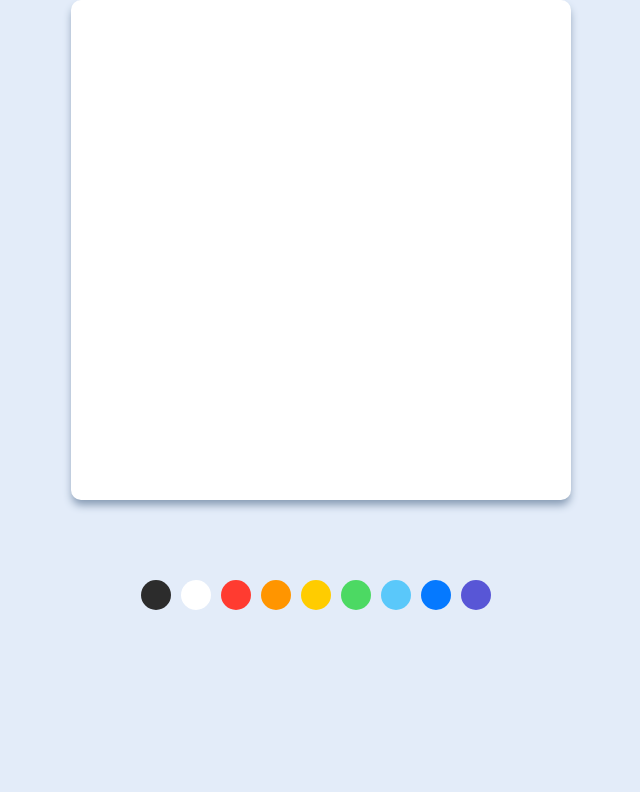
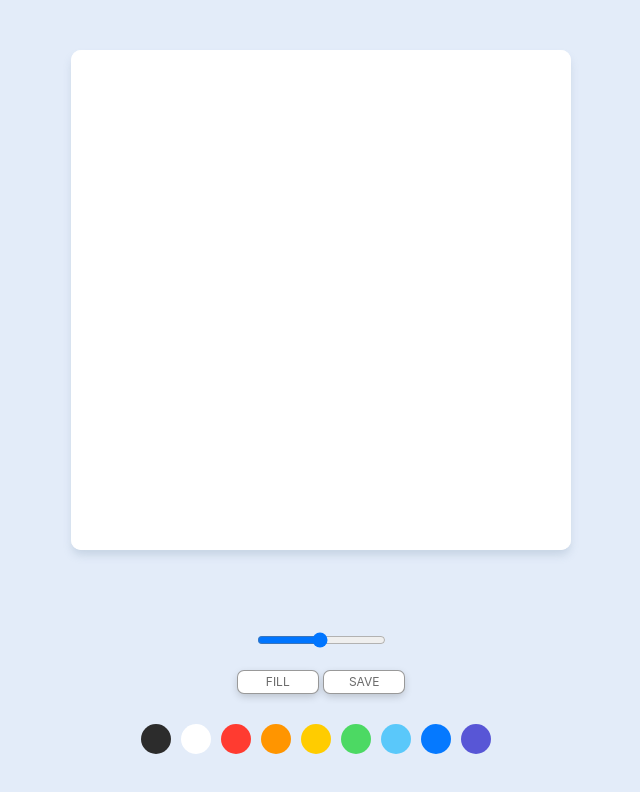
Before and after one commit to hatbann/paint, a plain HTML site: page index.html in a window 1280 px wide. Shown: the whole page, without its empty margins (319-959 px from the left). Drawn offline with Linux system fonts and the light colour scheme.

Commit message:
Finish my Painting board

```diff
--- a/app.js
+++ b/app.js
@@ -0,0 +1,108 @@
+const canvas = document.getElementById('jsCanvas');
+const ctx = canvas.getContext('2d');
+const colors = document.getElementsByClassName('jsColor');
+const range = document.getElementById('jsRange');
+const mode = document.getElementById('jsMode');
+const save = document.getElementById('jsSave');
+
+const INITIAL_COLOR = '#2c2c2c';
+
+canvas.width = document.getElementsByClassName('canvas')[0].offsetWidth;
+canvas.height = document.getElementsByClassName('canvas')[0].offsetHeight;
+
+ctx.fillStyle = 'white';
+ctx.fillRect(0, 0, canvas.width, canvas.height);
+ctx.strokeStyle = INITIAL_COLOR;
+ctx.lineWidth = '2.5';
+ctx.fillStyle = INITIAL_COLOR;
+
+let painting = false;
+let filling = false;
+
+function stopPainting() {
+  painting = false;
+}
+
+function startPainting() {
+  painting = true;
+}
+
+function handleCanvasClick() {
+  if (filling) {
+    ctx.fillRect(0, 0, canvas.width, canvas.height);
+  }
+}
+
+function onMouseMove(event) {
+  const x = event.offsetX;
+  const y = event.offsetY;
+  if (!painting) {
+    ctx.beginPath();
+    ctx.moveTo(x, y);
+  } else {
+    ctx.lineTo(x, y);
+    ctx.stroke();
+  }
+}
+
+function onMouseDown(event) {
+  painting = true;
+}
+
+function changeColor(event) {
+  const color = event.target.style.backgroundColor;
+  ctx.strokeStyle = color;
+  ctx.fillStyle = color;
+}
+
+function handleRangeChange(event) {
+  const newWidth = event.target.value;
+  ctx.lineWidth = newWidth;
+}
+
+function handleModeClick(event) {
+  if (filling === true) {
+    filling = false;
+    mode.innerText = 'Fill';
+  } else {
+    filling = true;
+    mode.innerText = 'Paint';
+  }
+}
+
+function handleSaveClick(event) {
+  const image = canvas.toDataURL('image/png');
+  const link = document.createElement('a');
+  link.href = image;
+  link.download = 'PaintJS[Export]';
+  link.click();
+}
+
+function handleCM(event) {
+  event.preventDefault();
+}
+
+if (canvas) {
+  canvas.addEventListener('mousemove', onMouseMove);
+  canvas.addEventListener('mousedown', startPainting);
+  canvas.addEventListener('mouseup', stopPainting);
+  canvas.addEventListener('mouseleave', stopPainting);
+  canvas.addEventListener('click', handleCanvasClick);
+  canvas.addEventListener('contextmenu', handleCM);
+}
+
+Array.from(colors).forEach((color) =>
+  color.addEventListener('click', changeColor)
+);
+
+if (range) {
+  range.addEventListener('input', handleRangeChange);
+}
+
+if (mode) {
+  mode.addEventListener('click', handleModeClick);
+}
+
+if (save) {
+  save.addEventListener('click', handleSaveClick);
+}
--- a/index.html
+++ b/index.html
@@ -10,16 +10,57 @@
   <body>
     <canvas id="jsCanvas" class="canvas"> </canvas>
     <div class="controls">
+      <div class="controls__range">
+        <input
+          type="range"
+          id="jsRange"
+          min="0.1"
+          max="5.0"
+          value="2.5"
+          step="0.1"
+        />
+      </div>
+      <div class="controls__btns">
+        <button id="jsMode">Fill</button>
+        <button id="jsSave">Save</button>
+      </div>
       <div class="controls_colors" id="jsColors">
-        <div class="controls_color" style="background-color: #2c2c2c"></div>
-        <div class="controls_color" style="background-color: white"></div>
-        <div class="controls_color" style="background-color: #ff3b30"></div>
-        <div class="controls_color" style="background-color: #ff9500"></div>
-        <div class="controls_color" style="background-color: #ffcc00"></div>
-        <div class="controls_color" style="background-color: #4cd963"></div>
-        <div class="controls_color" style="background-color: #5ac8fa"></div>
-        <div class="controls_color" style="background-color: #0579ff"></div>
-        <div class="controls_color" style="background-color: #5856d6"></div>
+        <div
+          class="controls_color jsColor"
+          style="background-color: #2c2c2c"
+        ></div>
+        <div
+          class="controls_color jsColor"
+          style="background-color: white"
+        ></div>
+        <div
+          class="controls_color jsColor"
+          style="background-color: #ff3b30"
+        ></div>
+        <div
+          class="controls_color jsColor"
+          style="background-color: #ff9500"
+        ></div>
+        <div
+          class="controls_color jsColor"
+          style="background-color: #ffcc00"
+        ></div>
+        <div
+          class="controls_color jsColor"
+          style="background-color: #4cd963"
+        ></div>
+        <div
+          class="controls_color jsColor"
+          style="background-color: #5ac8fa"
+        ></div>
+        <div
+          class="controls_color jsColor"
+          style="background-color: #0579ff"
+        ></div>
+        <div
+          class="controls_color jsColor"
+          style="background-color: #5856d6"
+        ></div>
       </div>
     </div>
     <script src="app.js"></script>
--- a/styles.css
+++ b/styles.css
@@ -7,6 +7,7 @@ body {
   display: flex;
   flex-direction: column;
   align-items: center;
+  padding: 50px 0px;
 }
 
 .canvas {
@@ -14,11 +15,38 @@ body {
   height: 500px;
   border-radius: 10px;
   background-color: white;
-  box-shadow: 0px 6px 9px -1px #869ab3;
+  box-shadow: 0px 6px 9px -1px rgba(134, 154, 179, 0.3);
 }
 
 .controls {
   margin-top: 80px;
+  display: flex;
+  flex-direction: column;
+  align-items: center;
+}
+
+.controls .controls__btns {
+  margin-bottom: 30px;
+}
+
+.controls__btns button {
+  all: unset;
+  cursor: pointer;
+  background-color: white;
+  padding: 5px 0px;
+  width: 80px;
+  text-align: center;
+  border-radius: 7px;
+  box-shadow: 0px 3px 9px -1px rgba(0, 0, 0, 0.2);
+  border: 1px solid rgba(0, 0, 0, 0.4);
+  color: rgb(107, 107, 107);
+  text-transform: uppercase;
+  font-weight: 400;
+  font-size: 12px;
+}
+
+.controls__btns button:active {
+  transform: scale(0.98);
 }
 
 .controls .controls_colors {
@@ -32,3 +60,7 @@ body {
   border-radius: 50%;
   cursor: pointer;
 }
+
+.controls .controls__range {
+  margin-bottom: 20px;
+}
```
